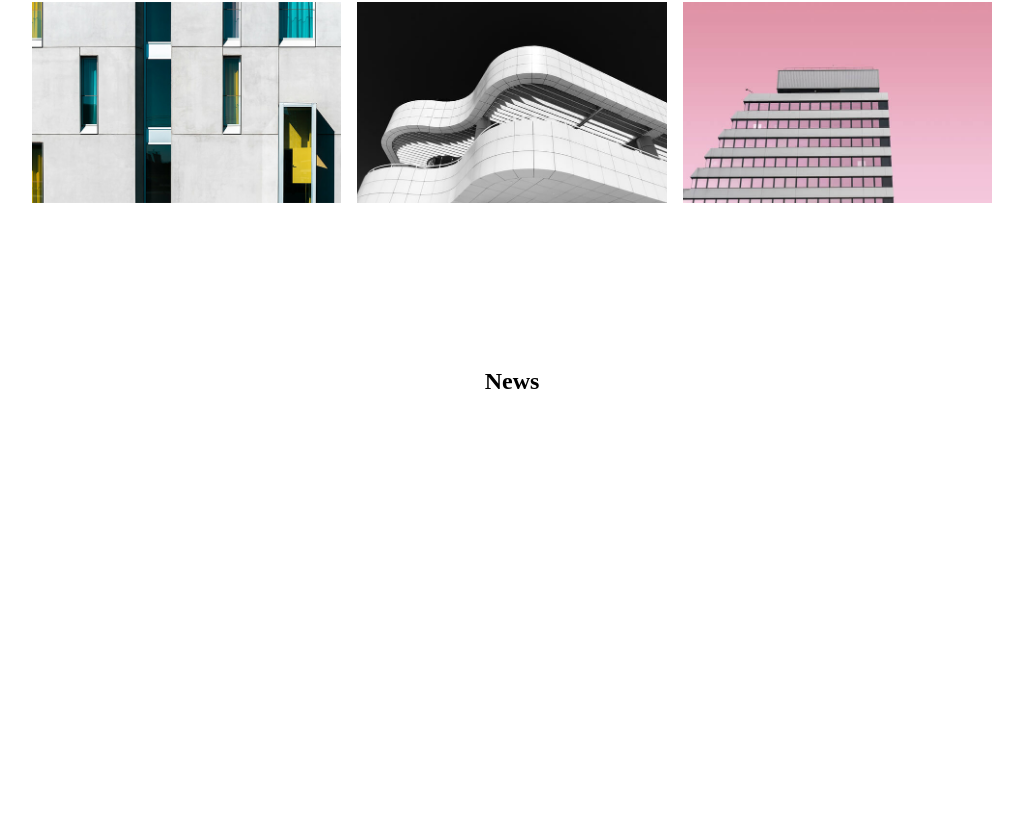
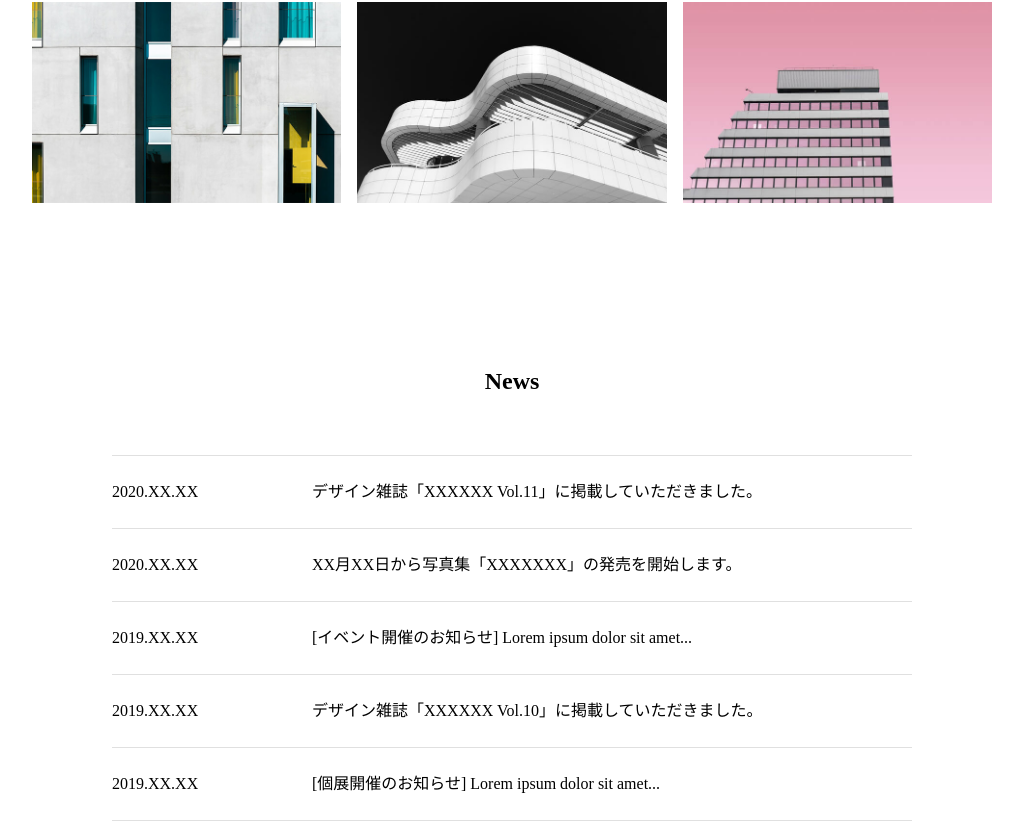
Before and after one commit to linnefromice/practice-web-markup, a React (Vite) app in the folder code-jump.com/lp-intro-1/: page / in a window 1280 px wide. Shown: the part 1320-2151 px from the top of the page, without its empty margins (128-1151 px from the left). Before the commit the page ends 1839 px from the top, so only its background shows below. Built offline with nearby package versions, Linux system fonts and the light colour scheme.

Commit message:
update: News

```diff
--- /dev/null
+++ b/code-jump.com/lp-intro-1/src/News/index.tsx
@@ -0,0 +1,45 @@
+import styles from "./styles.module.css";
+
+const CONTENTS: { date: string; content: string }[] = [
+  {
+    date: "2020.XX.XX",
+    content: "デザイン雑誌「XXXXXX Vol.11」に掲載していただきました。",
+  },
+  {
+    date: "2020.XX.XX",
+    content: "XX月XX日から写真集「XXXXXXX」の発売を開始します。",
+  },
+  {
+    date: "2019.XX.XX",
+    content: "[イベント開催のお知らせ] Lorem ipsum dolor sit amet...",
+  },
+  {
+    date: "2019.XX.XX",
+    content: "デザイン雑誌「XXXXXX Vol.10」に掲載していただきました。",
+  },
+  {
+    date: "2019.XX.XX",
+    content: "[個展開催のお知らせ] Lorem ipsum dolor sit amet...",
+  },
+];
+
+export const News: React.FC = () => {
+  return (
+    <div className={styles.wrapper}>
+      <Divider />
+      {CONTENTS.map(({ date, content }, i) => (
+        <>
+          <div key={i} className={styles.row}>
+            <div className={styles.rowDate}>{date}</div>
+            <div className={styles.rowContent}>{content}</div>
+          </div>
+          <Divider />
+        </>
+      ))}
+    </div>
+  );
+};
+
+const Divider: React.FC = () => {
+  return <div className={styles.divider} />;
+};
--- /dev/null
+++ b/code-jump.com/lp-intro-1/src/News/styles.module.css
@@ -0,0 +1,29 @@
+.wrapper {
+  display: flex;
+  align-items: center;
+  justify-content: center;
+  flex-direction: column;
+  padding: 0 160px;
+}
+
+.row {
+  width: 100%;
+  padding: 8px 0;
+  display: grid;
+  grid-template-columns: 1fr 3fr;
+}
+
+.row-date {
+  text-align: left;
+}
+
+.row-content {
+  text-align: left;
+}
+
+.divider {
+  width: 100%;
+  height: 1px;
+  background-color: #e0e0e0;
+  margin: 16px 0;
+}
--- a/code-jump.com/lp-intro-1/src/Works/styles.module.css
+++ b/code-jump.com/lp-intro-1/src/Works/styles.module.css
@@ -1,7 +1,7 @@
 .wrapper {
   display: grid;
-  grid-template-columns: repeat(3, 1fr); /* 横に3つの列 */
-  grid-gap: 16px; /* ギャップを16pxに設定 */
+  grid-template-columns: repeat(3, 1fr);
+  grid-gap: 16px;
   align-items: center;
   justify-content: center;
   padding: 0 80px;
@@ -10,5 +10,5 @@
 .wrapper img {
   width: 100%;
   height: auto;
-  object-fit: cover; /* 画像の比率を保ちながらコンテナに収まる */
+  object-fit: cover; /* 画像の比率を保ちながらコンテナに収める */
 }
--- a/code-jump.com/lp-intro-1/src/app/index.tsx
+++ b/code-jump.com/lp-intro-1/src/app/index.tsx
@@ -1,6 +1,7 @@
 import { About } from "../About";
 import { Contents } from "../Contents";
 import { Header } from "../Header";
+import { News } from "../News";
 import { Works } from "../Works";
 import styles from "./styles.module.css";
 
@@ -15,7 +16,9 @@ function App() {
       <Contents title={`Works`}>
         <Works />
       </Contents>
-      <Contents title={`News`} />
+      <Contents title={`News`}>
+        <News />
+      </Contents>
     </div>
   );
 }
```
